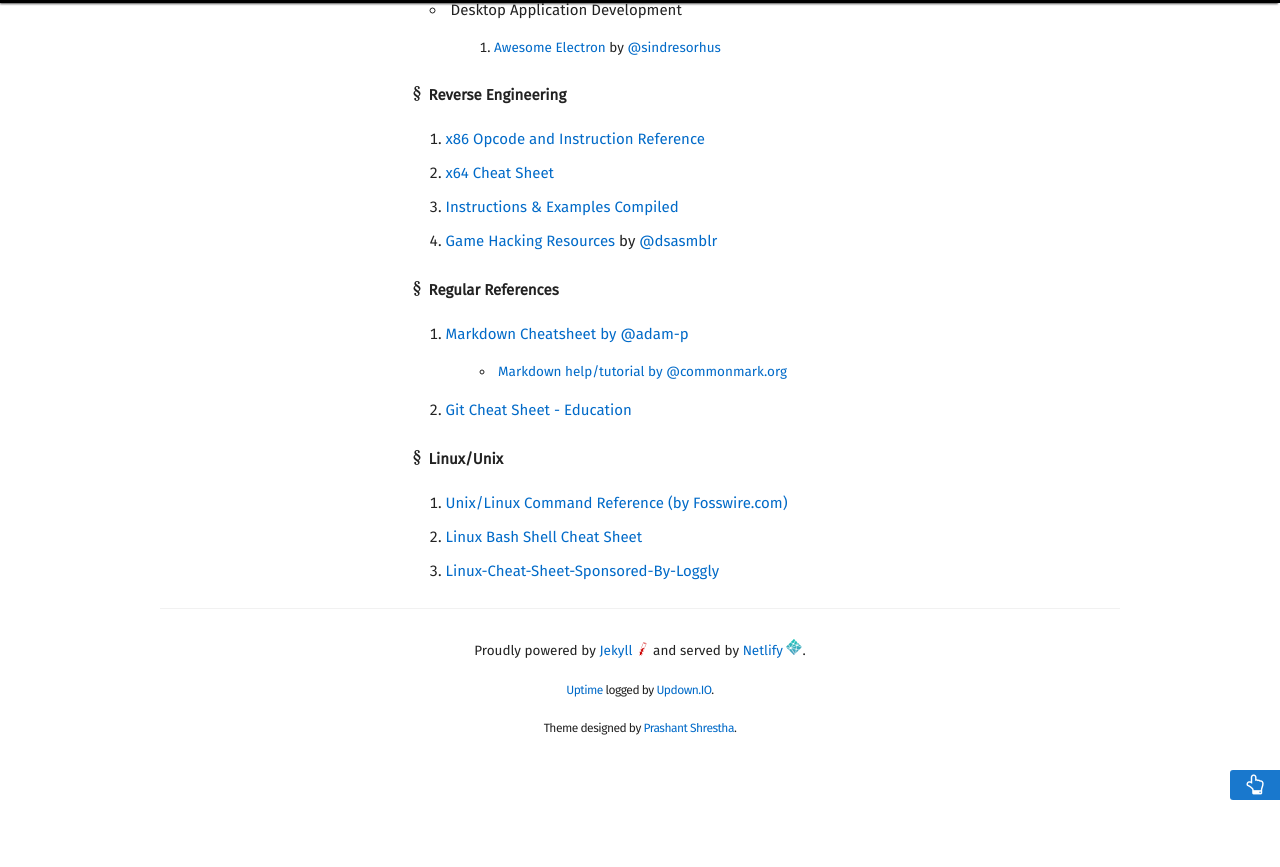
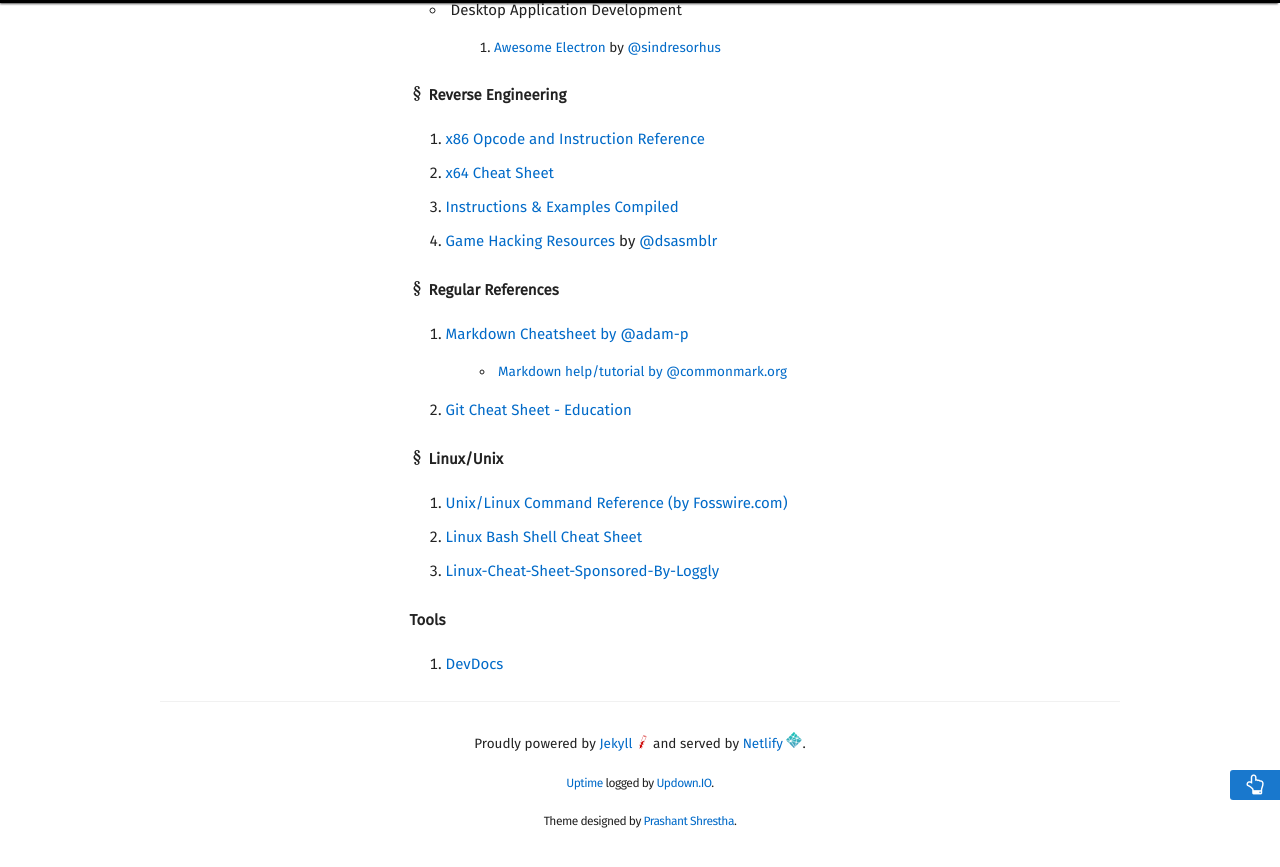
Before and after one commit to intern0t/personal-blog, a Jekyll site: the page built from library.md, in a window 1280 px wide and 900 px high, scrolled down 1372 px. Shown: the top 867 px of the window. Built offline with Jekyll 4.4.1, drawn with Linux system fonts in a browser that asks for light colours; nearby versions of some CDN libraries; some web fonts are replaced; before the commit the page ends 2179 px from its top, so only the background shows below that.

Commit message:
Added autofocus for search input & new entry on library (DevDocs)!

```diff
--- a/library.md
+++ b/library.md
@@ -55,3 +55,6 @@ permalink: /library/
 1. [Unix/Linux Command Reference (by Fosswire.com)](https://files.fosswire.com/2007/08/fwunixref.pdf)
 2. [Linux Bash Shell Cheat Sheet](https://learncodethehardway.org/unix/bash_cheat_sheet.pdf)
 3. [Linux-Cheat-Sheet-Sponsored-By-Loggly](https://www.loggly.com/wp-content/uploads/2015/05/Linux-Cheat-Sheet-Sponsored-By-Loggly.pdf)
+
+###### <span class=""></span> **Tools**
+1. [DevDocs](http://devdocs.io/)
```
Also changed, not shown: search.md (+1 -1 lines).
